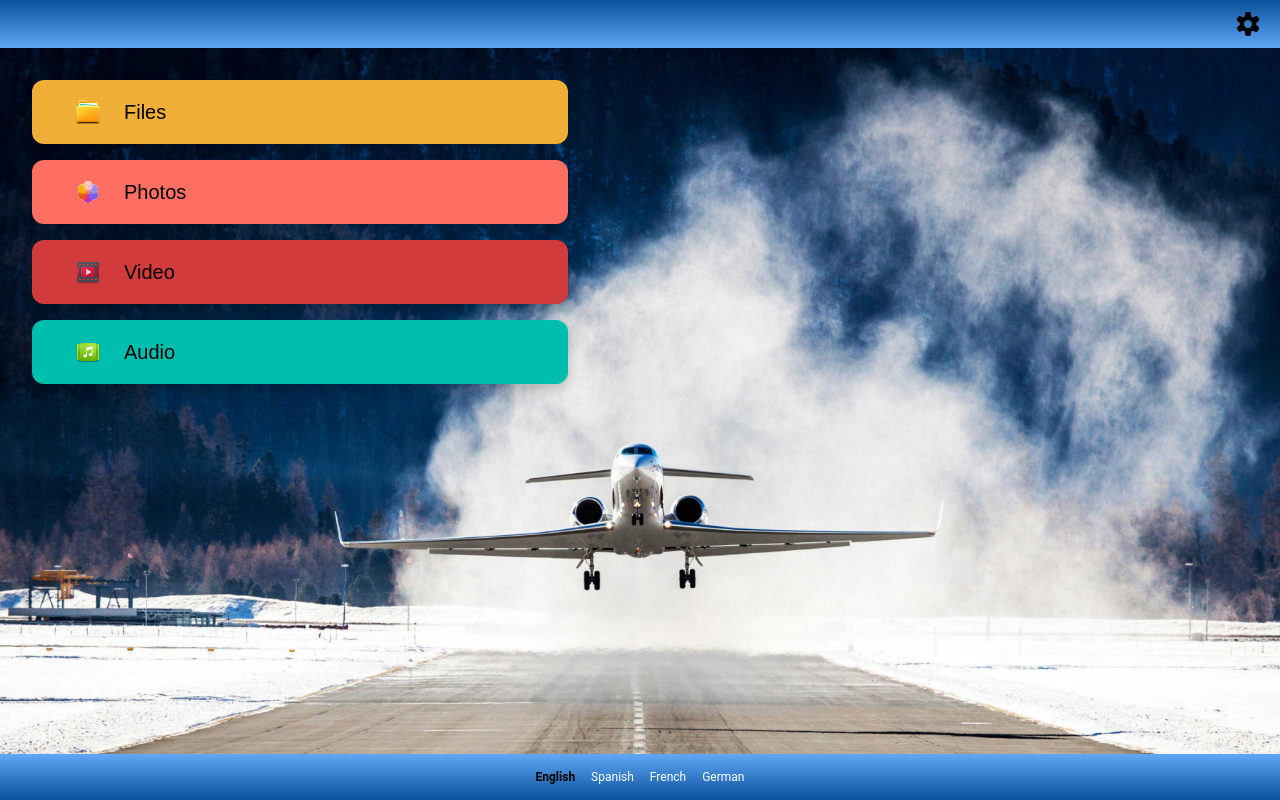
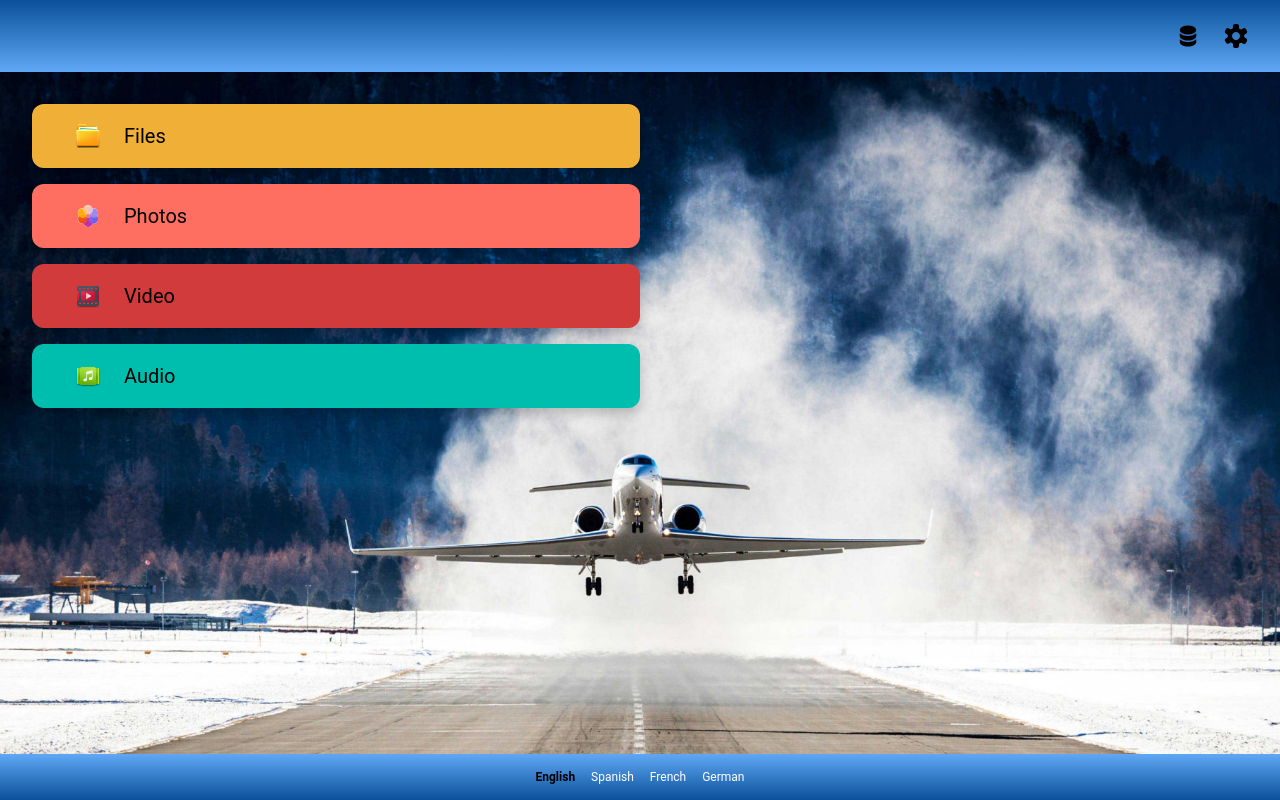
Before and after one commit to alberti-tu/NAS, a Next.js app: page / in a window 1280 px wide. Built offline with nearby package versions, Linux system fonts and the light colour scheme.

Commit message:
toolbar buttons

```diff
--- a/src/app/page.tsx
+++ b/src/app/page.tsx
@@ -7,25 +7,25 @@ const butttons: ButtonProps[] = [
   {
     background: '#f0b038',
     href: 'files',
-    icon: 'files',
+    icon: '/icons/files.png',
     label: 'pages.files'
   },
   {
     background: '#ff6f61',
     href: 'photos',
-    icon: 'photos',
+    icon: '/icons/photos.png',
     label: 'pages.photos'
   },
   {
     background: '#D13B3B',
     href: 'video',
-    icon: 'video',
+    icon: '/icons/video.png',
     label: 'pages.video'
   },
   {
     background: '#00BEAE',
     href: 'audio',
-    icon: 'audio',
+    icon: '/icons/audio.png',
     label: 'pages.audio'
   }
 ]
--- a/src/components/button.tsx
+++ b/src/components/button.tsx
@@ -1,7 +1,6 @@
 'use client'
 
 import Image from 'next/image'
-import { useRouter } from 'next/navigation'
 import { useTranslation } from 'react-i18next'
 
 export type ButtonProps = {
@@ -13,23 +12,19 @@ export type ButtonProps = {
 
 const Button = ({ background, href, icon, label }: ButtonProps): JSX.Element => {
   const { t } = useTranslation()
-  const router = useRouter()
 
   return (
-    <button
-      onClick={() => href && router.push(href)}
-      style={{ background }}
-    >
+    <a href={href} className="button" style={{ background }}>
       {icon && (
         <Image
-          src={`/icons/${icon}.png`}
-          alt=""
+          src={icon}
+          alt={icon}
           height={24}
           width={24}
         />
       )}
       {t(label)}
-    </button>
+    </a>
   )
 }
 
--- a/src/components/header.tsx
+++ b/src/components/header.tsx
@@ -1,23 +1,31 @@
 'use client'
 
-import * as React from 'react'
+import Image from 'next/image'
 
-import Image from 'next/image'
-import { useRouter } from 'next/navigation'
+type ToolbarButton = {
+  href?: string
+  icon?: string
+}
+
+const toolbarButtons : ToolbarButton[] = [
+  { href: '/phpmyadmin', icon: '/icons/database.svg' },
+  { href: `https://${location.hostname}:5001`, icon: '/icons/settings.svg' }
+]
 
 const Header = (): JSX.Element => {
-  const router = useRouter()
-
   return (
     <div className="header">
-      <Image
-        className="button icon"
-        src="/icons/settings.svg"
-        alt=""
-        height={24}
-        width={24}
-        onClick={() => router.push(`https://${location.hostname}:5001`)}
-      />
+      {toolbarButtons.map((item, index) => (
+        <a key={index} href={item?.href}>
+          <Image
+            className="button icon"
+            src={item?.icon}
+            alt={item?.icon}
+            height={24}
+            width={24}
+          />
+        </a>
+      ))}
     </div>
   )
 }
--- a/src/styles/_pages.scss
+++ b/src/styles/_pages.scss
@@ -5,10 +5,19 @@
   justify-content: right;
   background: linear-gradient(0deg, #60a8f5 0%, #0a509a 100%);
   padding: 0.75rem 1.25rem;
-}
 
-.button {
-  cursor: pointer;
+  .button {
+    transition: all 500ms;
+    padding: 0.5rem;
+    margin: 0.25rem;
+    cursor: pointer;
+
+    &:hover {
+      background: gray;
+      border-radius: 50%;
+      filter: grayscale(100%) invert(1);
+    }
+  }
 }
 
 .icon {
--- a/src/styles/components/_buttons.scss
+++ b/src/styles/components/_buttons.scss
@@ -6,7 +6,7 @@
 
   padding: 2rem;
 
-  button {
+  .button {
     transition: all 1500ms;
     display: flex;
     align-items: center;
--- a/src/styles/styles.scss
+++ b/src/styles/styles.scss
@@ -18,3 +18,17 @@ img {
 	height: 100%;
 	width: 100%;
 }
+
+a {
+	display: flex;
+
+	&:link {
+		color: black;
+		text-decoration: none;
+	}
+
+	&:visited {
+		color: black;
+		text-decoration: none;
+	}
+}
```
Also changed, not shown: public/icons/database.svg (added).
